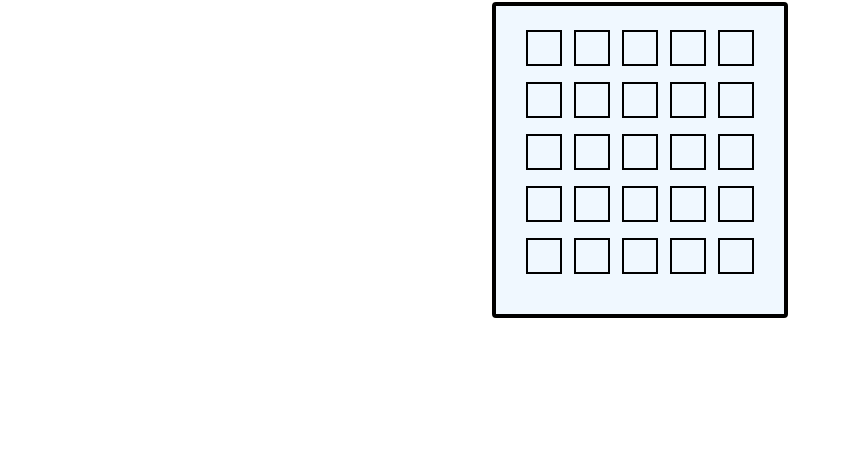
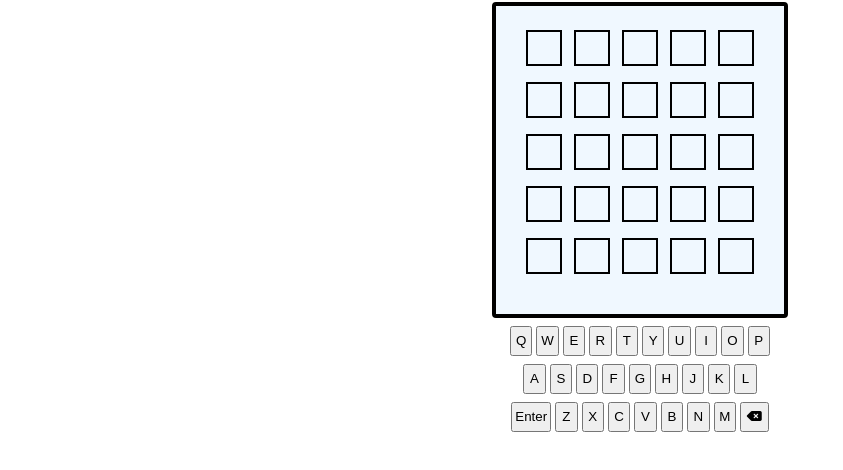
Before and after one commit to masomj/Project-Milestone-2-Wordle, a plain HTML site: page index.html in a window 1280 px wide. Shown: the part 78-548 px from the top of the page, without its empty margins (0-843 px from the left). Drawn offline with Linux system fonts and the light colour scheme.

Commit message:
Added on screen keyboard and styled it

```diff
--- a/assets/style.css
+++ b/assets/style.css
@@ -32,3 +32,25 @@
     height:1rem;
     margin:auto auto;
 }
+
+#keyboard-wrapper{
+    margin:auto auto;
+    align-items: center;
+    padding-bottom:0.5rem;
+}
+.keyboard{
+    text-align: center;
+    margin:0.5rem;
+}
+.keyboard button {
+    height:1.875rem;
+    width:1.4rem;
+    padding: 2px;
+}
+#backspace{
+    width:1.8rem;
+    text-align: center;
+}
+#enter {
+    width:auto;
+}
--- a/index.html
+++ b/index.html
@@ -6,6 +6,7 @@
     <meta name="viewport" content="width=device-width, initial-scale=1.0">
     <title>Wordle Home</title>
     <link href="/assets/style.css" rel="stylesheet">
+    <script src="https://kit.fontawesome.com/ecb94a392d.js" crossorigin="anonymous"></script>
 </head>
 <body>
     <header>
@@ -100,6 +101,44 @@
             </div>
 
         </div>
+
+        <div id="keyboard-wrapper">
+            <div id="row1" class="keyboard">
+                <button class="letter">Q</button>
+                <button class="letter">W</button>
+                <button class="letter">E</button>
+                <button class="letter">R</button>
+                <button class="letter">T</button>
+                <button class="letter">Y</button>
+                <button class="letter">U</button>
+                <button class="letter">I</button>
+                <button class="letter">O</button>
+                <button class="letter">P</button>
+            </div>
+            <div id="row2" class="keyboard">
+                <button class="letter">A</button>
+                <button class="letter">S</button>
+                <button class="letter">D</button>
+                <button class="letter">F</button>
+                <button class="letter">G</button>
+                <button class="letter">H</button>
+                <button class="letter">J</button>
+                <button class="letter">K</button>
+                <button class="letter">L</button>
+            </div>
+            <div Id="row3" class="keyboard">
+                <button id="enter">Enter</button>
+                <button class="letter">Z</button>
+                <button class="letter">X</button>
+                <button class="letter">C</button>
+                <button class="letter">V</button>
+                <button class="letter">B</button>
+                <button class="letter">N</button>
+                <button class="letter">M</button>
+                <button id="backspace"><i class="fas fa-backspace"></i></button>
+            </div>
+
+        </div>
     </main>
     <script srv ="/assets/scipt.js"></script>
 </body>
```
